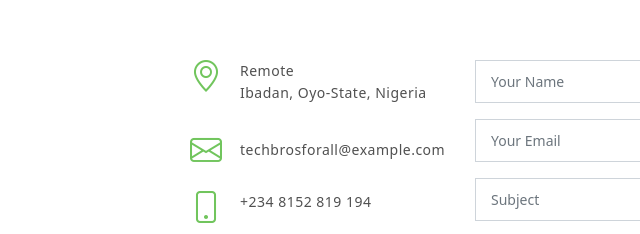
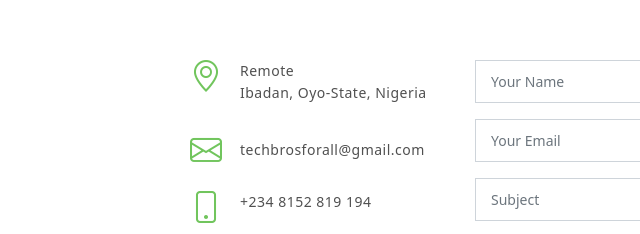
Before and after one commit to TechBros4all/TechBros, a plain HTML site: page index.html in a window 1280 px wide. Shown: the part 5700-5934 px from the top of the page, 82-722 px from the left. Drawn offline with nearby package versions, Linux system fonts and the light colour scheme.

Commit message:
changes o

```diff
--- a/index.html
+++ b/index.html
@@ -479,7 +479,7 @@
 
               <div class="email">
                 <i class="bi bi-envelope"></i>
-                <p>techbrosforall@example.com</p>
+                <p>techbrosforall@gmail.com</p>
               </div>
 
               <div>
```
